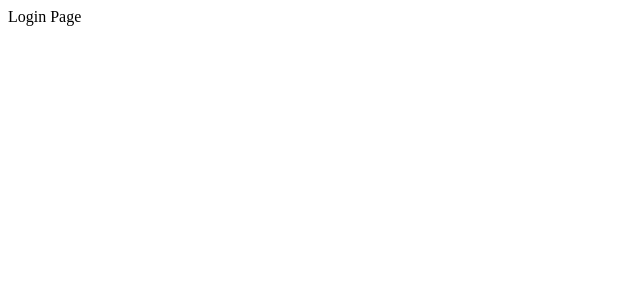
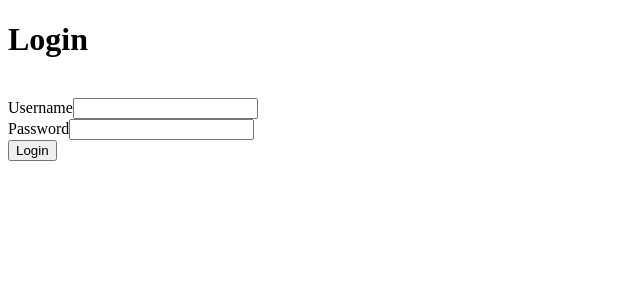
Before and after one commit to Jordhy-jpg/Notes, a React app in the folder Frontend/: page /login in a window 1280 px wide. Shown: the top 300 px of the page, without its empty margins (0-640 px from the left). Built offline with nearby package versions, Linux system fonts and the light colour scheme; the HTML template or start-up script is replaced by a standard one.

Commit message:
completed register/login functionality

```diff
--- a/Frontend/src/API.js
+++ b/Frontend/src/API.js
@@ -2,7 +2,7 @@
 import { ACCESS_TOKEN } from "./constants";
 
 const api = axios.create({
-  baseURL: import.meta.env.VITE_API_URL,
+  baseURL: import.meta.env.VITE_API_URL
 });
 
 api.interceptors.request.use(
--- /dev/null
+++ b/Frontend/src/components/Form.jsx
@@ -0,0 +1,51 @@
+import { useState } from "react";
+import { useNavigate } from "react-router-dom";
+import api from "../API";
+import { ACCESS_TOKEN, REFRESH_TOKEN } from "../constants";
+
+function Form({ route, method }) {
+  const [username, setUsername] = useState("");
+  const [password, setPassword] = useState("");
+  const [loading, setLoading] = useState(false);
+  const navigate = useNavigate();
+
+  const handleSubmit = async (e) => {
+    setLoading(true);
+    e.preventDefault();
+
+    try {
+      const res = await api.post(route, { username, password })
+      if (method === "login") {
+        localStorage.setItem(ACCESS_TOKEN, res.data.access);
+        localStorage.setItem(REFRESH_TOKEN, res.data.refresh);
+        navigate("/");
+      } else {
+        navigate("/login");
+      }
+    } catch (error) {
+      alert(error);
+      console.log(error);
+    } finally {
+      setLoading(false);
+    }
+  };
+
+  const name = method === "login" ? "Login" : "Register";
+
+  return <form onSubmit={handleSubmit}>
+    <h1>{name}</h1>
+
+    <br />
+    <label htmlFor="username">Username</label>
+    <input type="text" name="username" value={username} onChange={(e) => setUsername(e.target.value)} />
+
+    <br />
+    <label htmlFor="password">Password</label>
+    <input type="password" name="password" value={password} onChange={(e) => setPassword(e.target.value)} />
+
+    <br />
+    <button type="submit">{name}</button>
+  </form>
+}
+
+export default Form
--- a/Frontend/src/pages/Login.jsx
+++ b/Frontend/src/pages/Login.jsx
@@ -1,6 +1,7 @@
+import Form from "../components/Form"
+
 function Login() {
-    return <div>
-        Login Page
-    </div>
+    return <Form route="/api/token/" method="login" />
 }
+
 export default Login
--- a/Frontend/src/pages/NotFound.jsx
+++ b/Frontend/src/pages/NotFound.jsx
@@ -1,6 +1,8 @@
 function NotFound() {
-    return <div>
-        404 Not Found
+  return (
+    <div>
+      <h1>404 Not Found</h1>
     </div>
+  );
 }
-export default NotFound
+export default NotFound;
--- a/Frontend/src/pages/Register.jsx
+++ b/Frontend/src/pages/Register.jsx
@@ -1,6 +1,7 @@
+import Form from "../components/Form"
+
 function Register() {
-    return <div>
-        Register Page
-    </div>
+    return <Form route="/api/user/register/" method="register" />
 }
+
 export default Register
```
